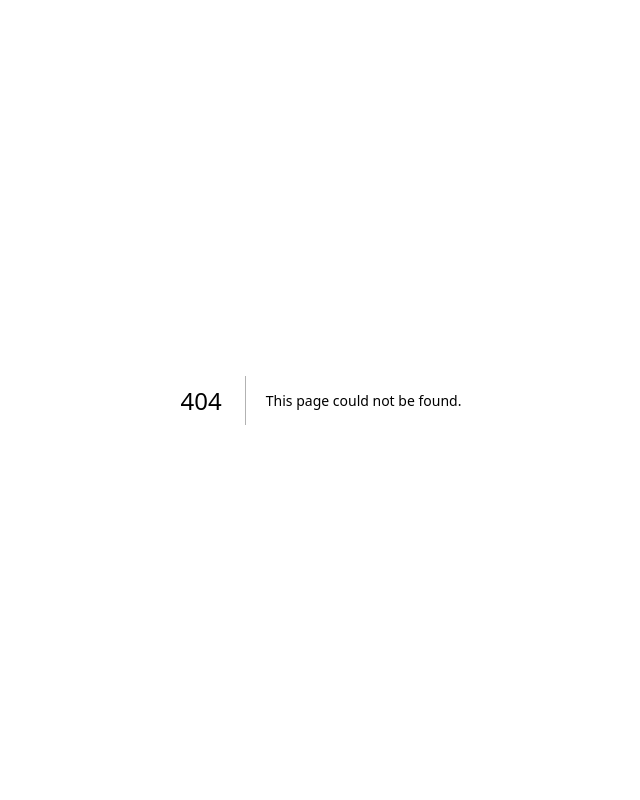
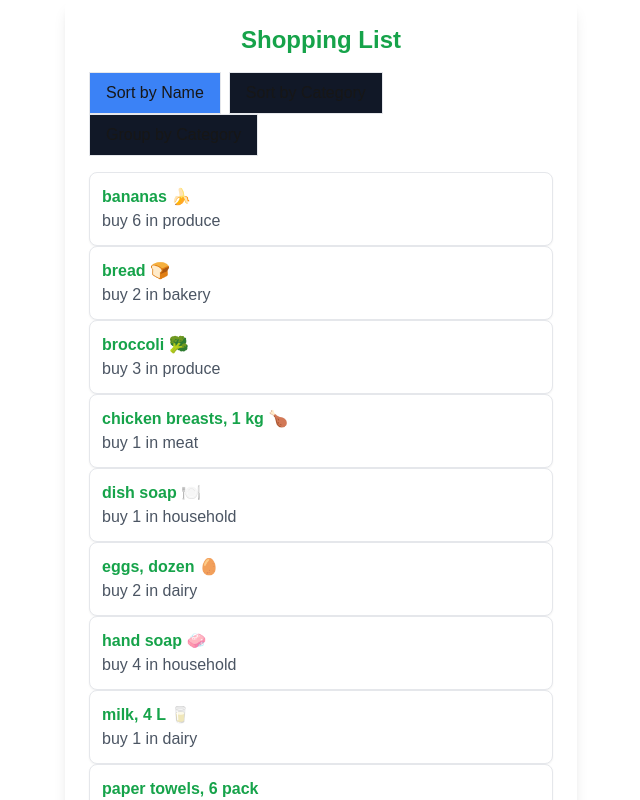
Before and after one commit to Pairphtrp/cprg306-assignments, a Next.js app: page /week-7 in a window 1280 px wide. Before the commit this address had no page. Shown: the top 800 px of the page, without its empty margins (319-959 px from the left). Built offline with nearby package versions, Linux system fonts and the light colour scheme.

Commit message:
week-7 not finish

```diff
--- /dev/null
+++ b/app/week-7/item-list.js
@@ -0,0 +1,64 @@
+"use client";
+import { useState } from "react";
+import Item from "./item";
+import itemsData from "./items.json";
+
+export default function ItemList() {
+  const [sortBy, setSortBy] = useState("name");
+  const [grouped, setGrouped] = useState(false);
+
+  const sortedItems = [...itemsData].sort((a, b) => {
+    if (sortBy === "name") return a.name.localeCompare(b.name);
+    if (sortBy === "category") return a.category.localeCompare(b.category);
+    return 0;
+  });
+
+  const groupedItems = sortedItems.reduce((acc, item) => {
+    if (!acc[item.category]) acc[item.category] = [];
+    acc[item.category].push(item);
+    return acc;
+  }, {});
+
+  return (
+    <div>
+      <div className="mb-4">
+        <button
+          className={`mr-2 px-4 py-2 border ${sortBy === "name" ? "bg-blue-500" : "bg-gray-900"}`}
+          onClick={() => {
+            setSortBy("name");
+            setGrouped(false);
+          }}
+        >
+          Sort by Name
+        </button>
+        <button
+          className={`mr-2 px-4 py-2 border ${sortBy === "category" ? "bg-blue-500" : "bg-gray-900"}`}
+          onClick={() => {
+            setSortBy("category");
+            setGrouped(false);
+          }}
+        >
+          Sort by Category
+        </button>
+        <button
+          className={`px-4 py-2 border ${grouped ? "bg-blue-500" : "bg-gray-900"}`}
+          onClick={() => setGrouped(true)}
+        >
+          Group by Category
+        </button>
+      </div>
+      <ul>
+        {grouped
+          ? Object.keys(groupedItems).map((category) => (
+              <div key={category}>
+                <h2 className="text-lg font-semibold capitalize mt-4 text-black">{category}</h2>
+                {groupedItems[category].map((item) => (
+                  <Item key={item.id} {...item} />
+                ))}
+              </div>
+            ))
+          : sortedItems.map((item) => <Item key={item.id} {...item} />)}
+      </ul>
+    </div>
+  );
+}
--- /dev/null
+++ b/app/week-7/item.js
@@ -0,0 +1,15 @@
+"use client";
+import React from "react";
+
+const Item = ({ name, quantity, category }) => {
+  return (
+    <li className="border p-3 rounded-lg shadow-sm bg-white flex justify-between items-start">
+    <div>
+      <span className="font-semibold text-green-600 block">{name}</span>
+      <span className="text-gray-600"> buy {quantity} in {category}</span>
+    </div>
+
+  </li>
+);
+};
+export default Item;
--- /dev/null
+++ b/app/week-7/items.json
@@ -0,0 +1,74 @@
+[
+    {
+      "id": "1h2GJKH12gkHG31h1H",
+      "name": "milk, 4 L 🥛",
+      "quantity": 1,
+      "category": "dairy"
+    },
+    {
+      "id": "2KJH3k2j3H1k2J3K1H",
+      "name": "bread 🍞",
+      "quantity": 2,
+      "category": "bakery"
+    },
+    {
+      "id": "3h2KJH3k2j3H1k2J3",
+      "name": "eggs, dozen 🥚",
+      "quantity": 2,
+      "category": "dairy"
+    },
+    {
+      "id": "4k2J3K1H2GJKH12gk",
+      "name": "bananas 🍌",
+      "quantity": 6,
+      "category": "produce"
+    },
+    {
+      "id": "5H1h1H2KJH3k2j3H",
+      "name": "broccoli 🥦",
+      "quantity": 3,
+      "category": "produce"
+    },
+    {
+      "id": "6H1k2J3K1H2GJKH1",
+      "name": "chicken breasts, 1 kg 🍗",
+      "quantity": 1,
+      "category": "meat"
+    },
+    {
+      "id": "7gkHG31h1H2KJH3k",
+      "name": "pasta sauce 🍝",
+      "quantity": 3,
+      "category": "canned goods"
+    },
+    {
+      "id": "8j3H1k2J3K1H2GJK",
+      "name": "spaghetti, 454 g 🍝",
+      "quantity": 2,
+      "category": "dry goods"
+    },
+    {
+      "id": "9H12gkHG31h1H2KJ",
+      "name": "toilet paper, 12 pack 🧻",
+      "quantity": 1,
+      "category": "household"
+    },
+    {
+      "id": "10H3k2j3H1k2J3K1",
+      "name": "paper towels, 6 pack",
+      "quantity": 1,
+      "category": "household"
+    },
+    {
+      "id": "11k2J3K1H2GJKH12",
+      "name": "dish soap 🍽️",
+      "quantity": 1,
+      "category": "household"
+    },
+    {
+      "id": "12GJKH12gkHG31h1",
+      "name": "hand soap 🧼",
+      "quantity": 4,
+      "category": "household"
+    }
+  ]
--- /dev/null
+++ b/app/week-7/new-item.js
@@ -0,0 +1,93 @@
+"use client";
+
+import { useState } from "react";
+
+export default function NewItem() {
+  const [name, setName] = useState("");
+  const [quantity, setQuantity] = useState(1);
+  const [category, setCategory] = useState("produce");
+
+  // Increment and decrement functions
+  const increment = () => quantity < 20 && setQuantity(quantity + 1);
+  const decrement = () => quantity > 1 && setQuantity(quantity - 1);
+
+
+  const handleSubmit = (e) => {
+    e.preventDefault();
+
+    const item = {
+      name,
+      quantity,
+      category,
+    };
+
+    console.log(item);
+    alert(`Item added:\nName: ${name}\nQuantity: ${quantity}\nCategory: ${category}`);
+
+    setName("");
+    setQuantity(1);
+    setCategory("produce");
+  };
+
+  return (
+    <form onSubmit={handleSubmit} className="bg-gray-900 p-6 rounded-lg w-full max-w-md mx-auto">
+      <div className="mb-4">
+        <label htmlFor="name" className="block text-white mb-2">Item name</label>
+        <input
+          id="name"
+          type="text"
+          value={name}
+          onChange={(e) => setName(e.target.value)}
+          className="w-full px-4 py-2 rounded-lg bg-gray-300 focus:outline-none focus:ring-2 focus:ring-blue-500 text-black"
+          required
+        />
+      </div>
+
+      <div className="mb-4 flex items-center justify-between">
+        <div className="flex items-center">
+          <button
+            type="button"
+            onClick={decrement}
+            disabled={quantity === 1}
+            className="px-4 py-2 bg-gray-500 text-white rounded-lg disabled:opacity-50"
+          >
+            -
+          </button>
+          <span className="px-4 text-xl font-bold text-white">{quantity}</span>
+          <button
+            type="button"
+            onClick={increment}
+            disabled={quantity === 20}
+            className="px-4 py-2 bg-blue-500 text-white rounded-lg disabled:opacity-50"
+          >
+            +
+          </button>
+        </div>
+        <select
+          value={category}
+          onChange={(e) => setCategory(e.target.value)}
+          className="px-4 py-2 rounded-lg bg-gray-500"
+        >
+          <option value="produce">Produce</option>
+          <option value="dairy">Dairy</option>
+          <option value="bakery">Bakery</option>
+          <option value="meat">Meat</option>
+          <option value="frozen foods">Frozen Foods</option>
+          <option value="canned goods">Canned Goods</option>
+          <option value="dry goods">Dry Goods</option>
+          <option value="beverages">Beverages</option>
+          <option value="snacks">Snacks</option>
+          <option value="household">Household</option>
+          <option value="other">Other</option>
+        </select>
+      </div>
+
+      <button
+        type="submit"
+        className="w-full py-2 bg-blue-500 text-white rounded-lg hover:bg-blue-600"
+      >
+        Add Item
+      </button>
+    </form>
+  );
+}
--- /dev/null
+++ b/app/week-7/page.js
@@ -0,0 +1,12 @@
+"use client";
+import React from "react";
+import ItemList from "./item-list";
+
+export default function Page() {
+  return (
+    <main className="max-w-lg mx-auto p-6 bg-white shadow-lg rounded-lg">
+      <h1 className="text-2xl font-bold text-center mb-4 text-green-600">Shopping List</h1>
+      <ItemList />
+    </main>
+  );
+}
```
